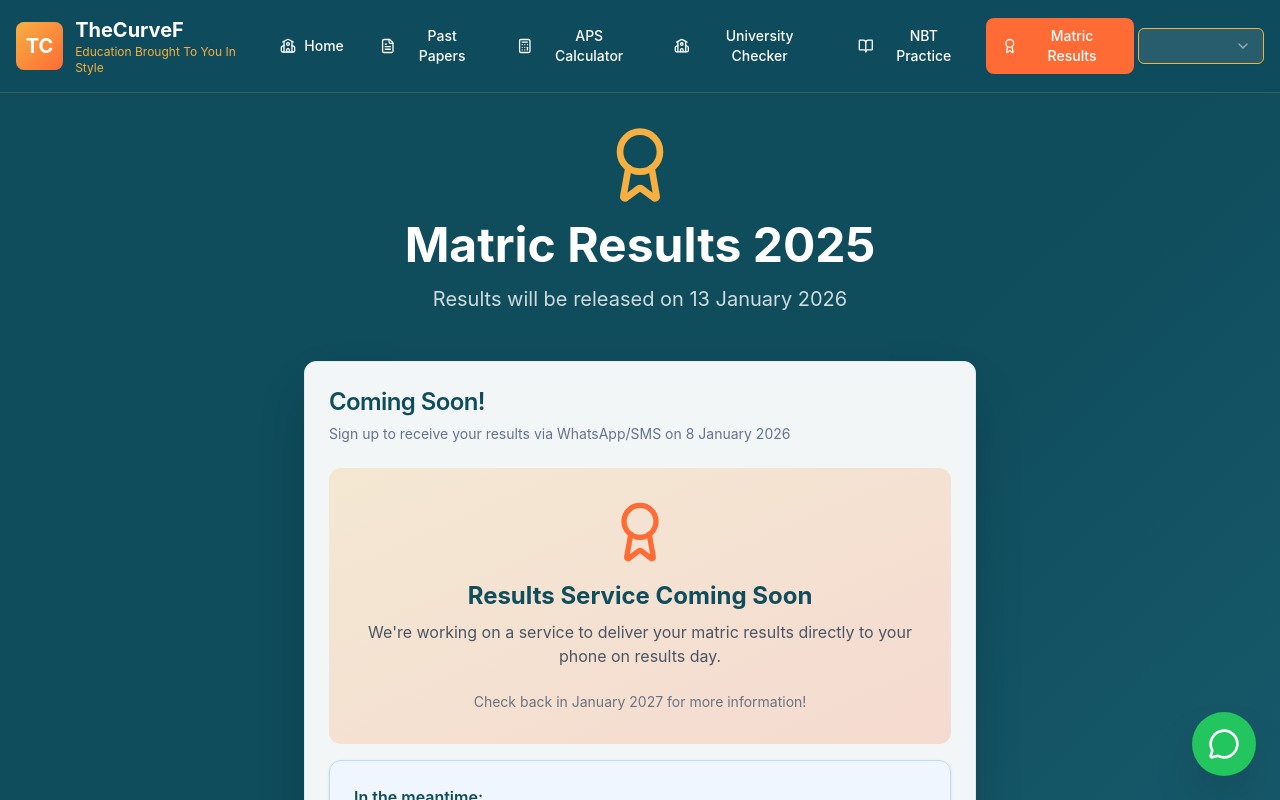
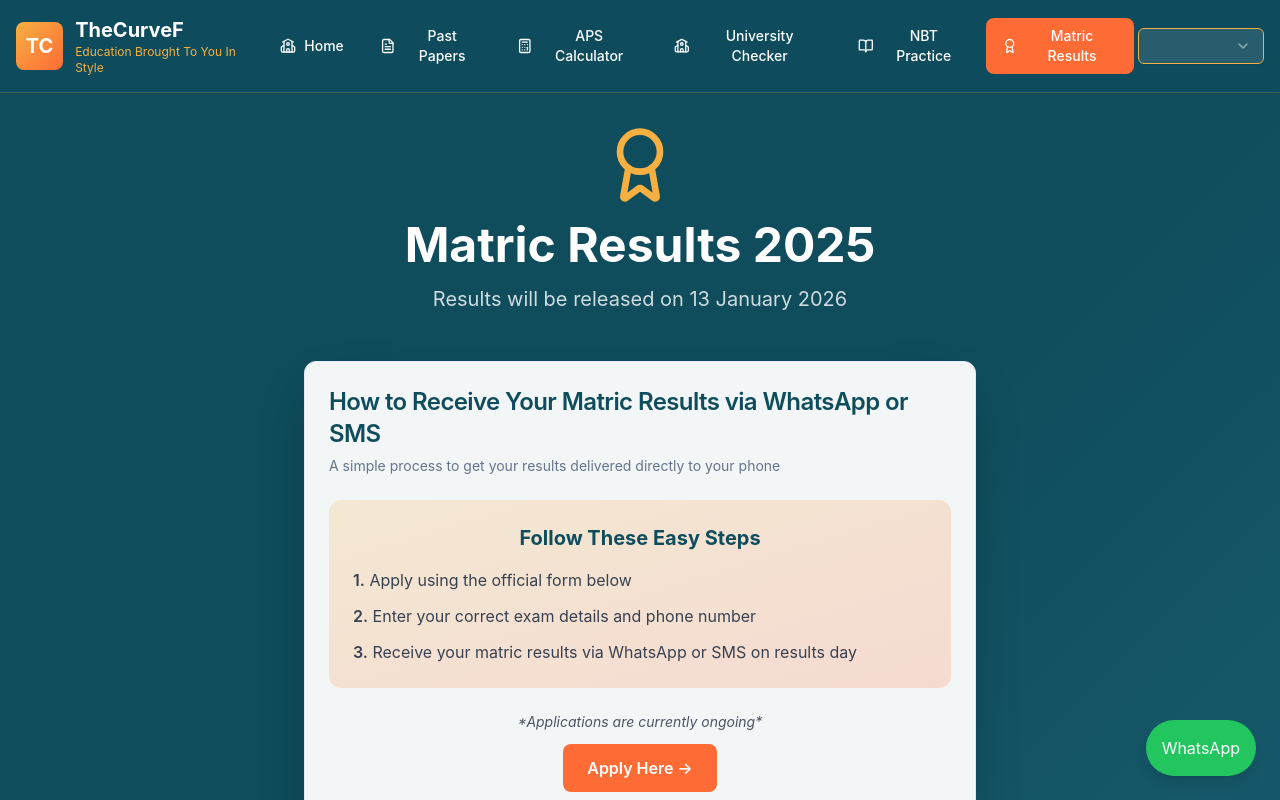
Before and after one commit to Welcome-to-GitHub2/thecurvef-website, a Next.js app: page / in a window 1280 px wide. Both pictures are taken after a click on the button "Matric Results". Shown: the top 800 px of the page. Built offline with nearby package versions, Linux system fonts and the light colour scheme.

Commit message:
Add WhatsApp/SMS matric results application section

```diff
--- a/app/page.js
+++ b/app/page.js
@@ -505,7 +505,7 @@ if (aps >= 26) programmes.push({
                 <CardHeader>
                   <Award className="w-12 h-12 text-[#FF6B35] mb-2" />
                   <CardTitle>Matric Results</CardTitle>
-                  <CardDescription>Check results on 8 Jan 2026</CardDescription>
+                  <CardDescription>Check results on 13 Jan 2026</CardDescription>
                 </CardHeader>
               </Card>
             </div>
@@ -832,34 +832,65 @@ if (aps >= 26) programmes.push({
 
             <Card className="bg-white/95 shadow-2xl">
   <CardHeader>
-                <CardTitle className="text-2xl text-[#0F4C5C]">Coming Soon!</CardTitle>
-                <CardDescription>Sign up to receive your results via WhatsApp/SMS on 8 January 2026</CardDescription>
-              </CardHeader>
-              <CardContent className="space-y-4">
-                <div className="p-8 bg-gradient-to-br from-[#F5B041]/20 to-[#FF6B35]/20 rounded-xl text-center">
-                  <Award className="w-16 h-16 text-[#FF6B35] mx-auto mb-4" />
-                  <h3 className="text-2xl font-bold text-[#0F4C5C] mb-2">Results Service Coming Soon</h3>
-                  <p className="text-gray-600 mb-6">
-                    We're working on a service to deliver your matric results directly to your phone on results day.
-                  </p>
-                  <p className="text-sm text-gray-500">
-                    Check back in January 2027 for more information!
-                  </p>
-                </div>
-
+    <CardTitle className="text-2xl text-[#0F4C5C]">
+      How to Receive Your Matric Results via WhatsApp or SMS
+    </CardTitle>
+    <CardDescription>
+      A simple process to get your results delivered directly to your phone
+    </CardDescription>
+  </CardHeader>
+
+  <CardContent className="space-y-6">
+    {/* Process */}
+    <div className="p-6 bg-gradient-to-br from-[#F5B041]/20 to-[#FF6B35]/20 rounded-xl">
+      <h3 className="text-xl font-bold text-[#0F4C5C] mb-4 text-center">
+        Follow These Easy Steps
+      </h3>
+
+      <ol className="space-y-3 text-gray-700 text-sm md:text-base">
+        <li>
+          <span className="font-semibold">1.</span> Apply using the official form below
+        </li>
+        <li>
+          <span className="font-semibold">2.</span> Enter your correct exam details and phone number
+        </li>
+        <li>
+          <span className="font-semibold">3.</span> Receive your matric results via WhatsApp or SMS on results day
+        </li>
+      </ol>
+    </div>
+
+    {/* Apply CTA */}
+    <div className="text-center">
+      <p className="text-sm text-gray-600 mb-3 italic">
+        *Applications are currently ongoing*
+      </p>
+
+      <a
+        href="https://tinyurl.com/atwc7kbd"
+        target="_blank"
+        rel="noopener noreferrer"
+        className="inline-block bg-[#FF6B35] text-white px-6 py-3 rounded-lg font-semibold hover:bg-[#e85c2c] transition"
+      >
+        Apply Here →
+      </a>
+    </div>
+
+    {/* Extra Info */}
     <Card className="bg-blue-50 border-blue-200">
       <CardContent className="pt-6">
-                    <h4 className="font-semibold text-[#0F4C5C] mb-2">In the meantime:</h4>
+        <h4 className="font-semibold text-[#0F4C5C] mb-2">Important Notes:</h4>
         <ul className="text-sm text-gray-600 space-y-2">
-                      <li>• Results will be released on 13 January 2026</li>
-                      <li>• Check the DBE website: www.education.gov.za</li>
-                      <li>• Results available via SMS from DBE</li>
-                      <li>• Collect from your school</li>
+          <li>• Results are released in January</li>
+          <li>• Ensure your phone number is active</li>
+          <li>• This service helps you avoid queues and delays</li>
+          <li>• Official DBE results still apply</li>
         </ul>
       </CardContent>
     </Card>
   </CardContent>
 </Card>
+
           </div>
         )}
 
@@ -1221,28 +1252,30 @@ if (aps >= 26) programmes.push({
               <p className="text-xl text-white/80">Proffesional, experienced, and passionate educators</p>
             </div>
 
-            <div className="grid md:grid-cols-3 gap-6">
-              {[1, 2, 3].map(i => (
-                <Card key={i} className="bg-white/95 shadow-xl hover:shadow-2xl transition-all">
-                  <CardContent className="pt-6">
-                    <div className="aspect-square w-full mb-4 rounded-lg overflow-hidden">
+            <div className="relative w-full h-[400px] md:h-[500px] rounded-2xl overflow-hidden shadow-2xl">
+  {/* Background Image */}
   <img
-                        src="https://images.pexels.com/photos/35517842/pexels-photo-35517842.jpeg"
-                        alt="Tutor"
+    src="/images/tutors-team.jpg"   // ← replace with your actual image path
+    alt="Our Experienced Tutors"
     className="w-full h-full object-cover"
   />
-                    </div>
-                    <h3 className="text-xl font-bold text-[#0F4C5C] mb-2">Expert Tutor {i}</h3>
-                    <p className="text-gray-600 text-sm mb-4">
-                      Specializing in Mathematics, Physical Sciences, and Life Sciences
-                    </p>
-                    <div className="p-3 bg-[#F5B041]/10 rounded-lg italic text-sm text-gray-700">
-                      "Helping students reach their full potential is my passion."
-                    </div>
-                  </CardContent>
-                </Card>
-              ))}
-            </div>
+
+  {/* Dark Overlay */}
+  <div className="absolute inset-0 bg-black/50"></div>
+
+  {/* Text Content */}
+  <div className="absolute inset-0 flex flex-col items-center justify-center text-center px-6">
+    <h2 className="text-4xl md:text-5xl font-extrabold text-white mb-4">
+      Our Experienced Tutors
+    </h2>
+
+    <p className="text-lg md:text-xl text-white/90 max-w-3xl">
+      A proven team of top-performing tutors dedicated to helping learners
+      achieve academic excellence and unlock their full potential.
+    </p>
+  </div>
+</div>
+
 
             <Card className="bg-gradient-to-r from-[#0F4C5C] to-[#1a5f71] text-white shadow-2xl">
               <CardContent className="pt-6">
@@ -1467,10 +1500,11 @@ if (aps >= 26) programmes.push({
   href="https://wa.me/23058115977"
   target="_blank"
   rel="noopener noreferrer"
-        className="fixed bottom-6 right-6 bg-green-500 hover:bg-green-600 text-white rounded-full p-4 shadow-2xl transition-all hover:scale-110 z-50"
-      >
-        <MessageCircle className="w-8 h-8" />
-      </a>
+  className="fixed bottom-6 right-6 bg-green-500 text-white p-4 rounded-full shadow-lg hover:bg-green-600 z-50"
+>
+  WhatsApp
+</a>
+
 
       {/* Footer */}
       <footer className="bg-[#0F4C5C]/90 border-t border-[#F5B041]/20 mt-16">
```
Also changed, not shown: public/images/tutors-team.jpg (added). Lines whose indentation alone changed are shown as unchanged.
